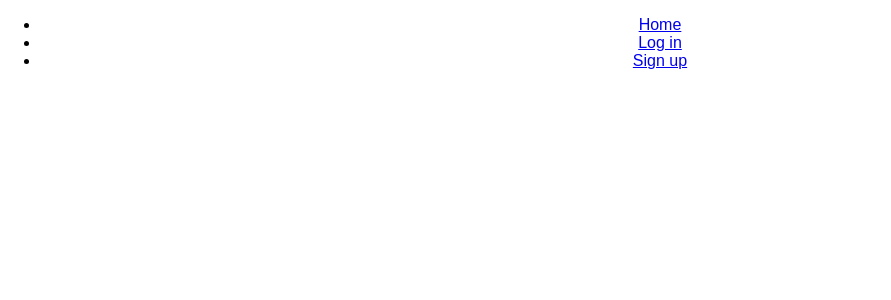
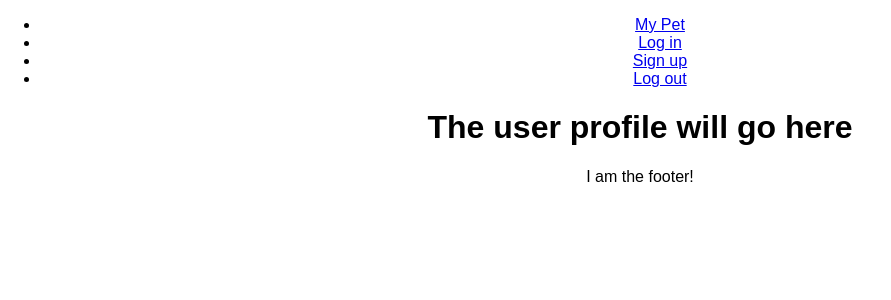
Before and after one commit to chingu-voyage4/Geckos-Team-26, a React (Create React App) app in the folder client/: page /profile in a window 1280 px wide. Shown: the top 300 px of the page, without its empty margins (0-891 px from the left). Built offline with nearby package versions, Linux system fonts and the light colour scheme.

Commit message:
Factor out header and footer into components

```diff
--- a/client/src/App.js
+++ b/client/src/App.js
@@ -1,36 +1,27 @@
 /* eslint react/prefer-stateless-function: 0 */
 import React, { Component } from "react";
-import { BrowserRouter, Route, Link } from "react-router-dom";
+import { BrowserRouter, Route } from "react-router-dom";
 
 import "./App.css";
 
+import Header from "./components/header/header";
 import Main from "./components/main/main";
 import LogIn from "./components/login/login";
 import SignUp from "./components/signup/signup";
+import Profile from "./components/profile/profile";
+import Footer from "./components/footer/footer";
 
 class App extends Component {
   render() {
     return (
       <BrowserRouter>
         <div className="App">
-          <header>
-            <nav>
-              <ul>
-                <li>
-                  <Link to="/">Home</Link>
-                </li>
-                <li>
-                  <Link to="/login">Log in</Link>
-                </li>
-                <li>
-                  <Link to="/signup">Sign up</Link>
-                </li>
-              </ul>
-            </nav>
-          </header>
+          <Header />
           <Route exact path="/" component={Main} />
           <Route exact path="/login" component={LogIn} />
           <Route exact path="/signup" component={SignUp} />
+          <Route exact path="/profile" component={Profile} />
+          <Footer />
         </div>
       </BrowserRouter>
     );
--- /dev/null
+++ b/client/src/components/footer/footer.js
@@ -0,0 +1,11 @@
+import React from "react";
+
+import "./footer.css";
+
+const Footer = () => (
+  <div className="footer">
+    <p>I am the footer!</p>
+  </div>
+);
+
+export default Footer;
--- /dev/null
+++ b/client/src/components/header/header.js
@@ -0,0 +1,29 @@
+import React from "react";
+import { Link } from "react-router-dom";
+
+import "./header.css";
+
+const Header = () => (
+  <div className="header">
+    <header>
+      <nav>
+        <ul>
+          <li>
+            <Link to="/">My Pet</Link>
+          </li>
+          <li>
+            <Link to="/login">Log in</Link>
+          </li>
+          <li>
+            <Link to="/signup">Sign up</Link>
+          </li>
+          <li>
+            <Link to="/logout">Log out</Link>
+          </li>
+        </ul>
+      </nav>
+    </header>
+  </div>
+);
+
+export default Header;
--- a/client/src/components/main/main.js
+++ b/client/src/components/main/main.js
@@ -1,5 +1,4 @@
-// eslint-disable-next-line
-import React, { Component } from "react";
+import React from "react";
 import "./main.css";
 
 const Main = () => (
--- /dev/null
+++ b/client/src/components/profile/profile.js
@@ -0,0 +1,10 @@
+import React from "react";
+import "./profile.css";
+
+const Profile = () => (
+  <div className="profile">
+    <h1>The user profile will go here</h1>
+  </div>
+);
+
+export default Profile;
--- a/client/src/components/signup/signup.js
+++ b/client/src/components/signup/signup.js
@@ -1,5 +1,4 @@
-// eslint-disable-next-line
-import React, { Component } from "react";
+import React from "react";
 import "./signup.css";
 
 const SignUp = () => (
```
Also changed, not shown: client/src/components/login/login.js (+4 -5 lines), client/src/components/footer/footer.css (added), client/src/components/header/header.css (added), client/src/components/profile/profile.css (added).
